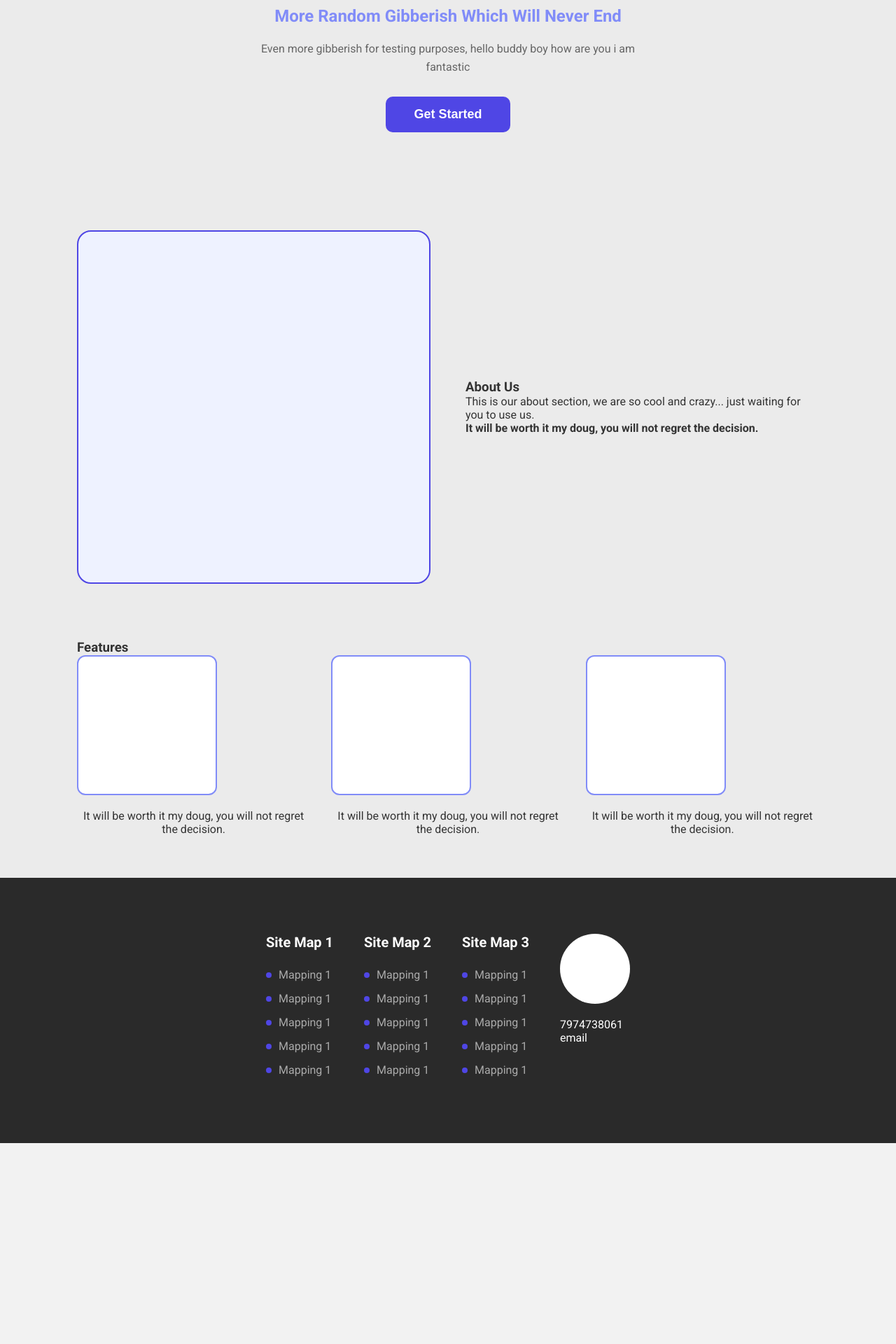
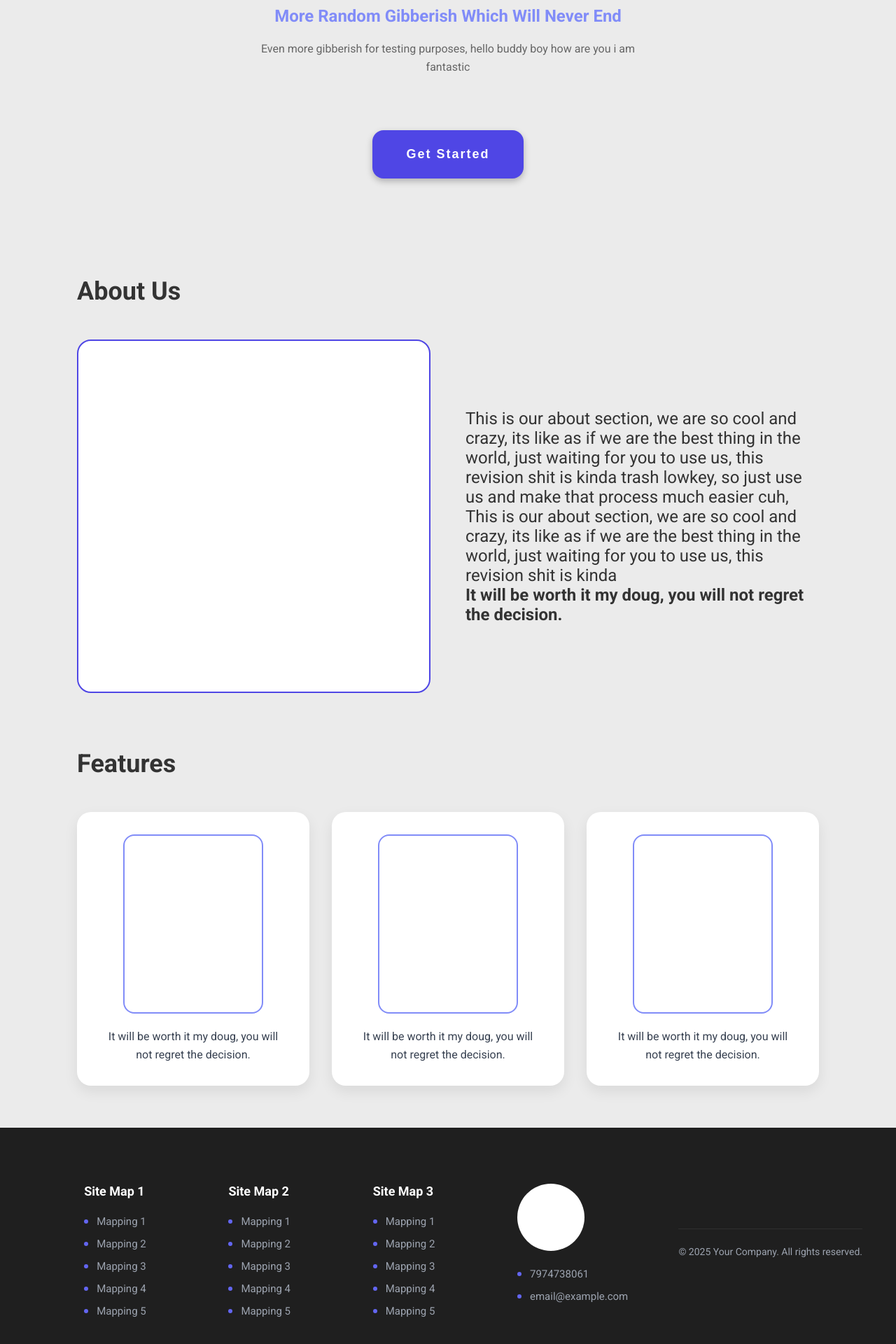
Before and after one commit to kashishrthr1/Memory_Tracker, a React (Vite) app in the folder client/: page / in a window 1280 px wide. Shown: the part 234-2154 px from the top of the page at 70% size. Before the commit the page ends 1867 px from the top, so only its background shows below. Built offline with nearby package versions, Linux system fonts and the light colour scheme.

Commit message:
home-page-done

```diff
--- a/client/src/components/Features.jsx
+++ b/client/src/components/Features.jsx
@@ -1,12 +1,18 @@
 const Features = () => (
   <div className="content-section">
+    <h2 className="about-heading">About Us</h2>
+
     <div className="about-grid">
       <div className="placeholder-img"></div>
-      <div>
-        <h3>About Us</h3>
+
+      <div className="about-text">
         <p>
-          This is our about section, we are so cool and crazy... just waiting
-          for you to use us.
+          This is our about section, we are so cool and crazy, its like as if we
+          are the best thing in the world, just waiting for you to use us, this
+          revision shit is kinda trash lowkey, so just use us and make that
+          process much easier cuh, This is our about section, we are so cool and
+          crazy, its like as if we are the best thing in the world, just waiting
+          for you to use us, this revision shit is kinda
         </p>
         <p>
           <strong>
@@ -15,12 +21,16 @@ const Features = () => (
         </p>
       </div>
     </div>
-    <h3>Features</h3>
+
+    <h2 className="about-heading">Features</h2>
+
     <div className="features-grid">
       {[1, 2, 3].map((i) => (
         <div key={i} className="feature-card">
           <div className="feature-box"></div>
-          <p>It will be worth it my doug, you will not regret the decision.</p>
+          <p className="feature-text">
+            It will be worth it my doug, you will not regret the decision.
+          </p>
         </div>
       ))}
     </div>
--- a/client/src/components/Footer.jsx
+++ b/client/src/components/Footer.jsx
@@ -3,26 +3,37 @@ const Footer = () => (
     <div className="footer-grid">
       {[1, 2, 3].map((num) => (
         <div key={num} className="footer-column">
-          <h4>Site Map {num}</h4>
+          <h4 className="footer-title">Site Map {num}</h4>
           <ul className="footer-links">
             {[1, 2, 3, 4, 5].map((i) => (
-              <li key={i}>
-                <span className="dot"></span> Mapping 1
+              <li key={i} className="footer-link">
+                <span className="dot"></span>
+                Mapping {i}
               </li>
             ))}
           </ul>
         </div>
       ))}
-      <div className="footer-column">
+
+      {/* Profile / Contact column */}
+      <div className="footer-column footer-profile">
         <div className="profile-circle"></div>
-        <p>
-          <span className="dot"></span> 7974738061
-        </p>
-        <p>
-          <span className="dot"></span> email
-        </p>
+
+        <div className="footer-contact">
+          <p>
+            <span className="dot"></span> 7974738061
+          </p>
+          <p>
+            <span className="dot"></span> email@example.com
+          </p>
+        </div>
       </div>
+    </div>
+
+    <div className="footer-bottom">
+      © 2025 Your Company. All rights reserved.
     </div>
   </footer>
 );
+
 export default Footer;
--- a/client/src/components/Navbar.jsx
+++ b/client/src/components/Navbar.jsx
@@ -7,8 +7,8 @@ const Navbar = () => (
       <button className="nav-btn">Contact</button>
     </div>
     <div className="nav-actions">
-      <div className="action-box box-outline"></div>
-      <div className="action-box box-solid"></div>
+      <div className="action-box box-outline">Log In</div>
+      <div className="action-box box-solid">Register</div>
     </div>
   </nav>
 );
--- a/client/src/styles/home.css
+++ b/client/src/styles/home.css
@@ -68,14 +68,21 @@
   }
 
   .action-box {
-    width: 96px;
-    height: 48px;
+    width: 108px;
+    height: 54px;
+    padding: 20px;
     border-radius: 16px;
     box-shadow: 0px 4px 10px rgba(0, 0, 0, 0.25);
+    display: flex;
+    justify-content: center;
+    align-items: center;
+    font-weight: 600;
+    letter-spacing: 2px;
   }
 
   .box-outline { border: 1px solid #ccc; background: white; }
-  .box-solid { background: #4f46e5; }
+  .box-solid { background: #4f46e5;
+color: white; }
 
   /* Hero */
   .hero {
@@ -104,14 +111,17 @@
   }
 
   .btn-primary {
+    margin-top: 48px;
     background: #4f46e5;
     color: white;
-    padding: 15px 40px;
+    padding: 24px 48px;
     border: none;
-    border-radius: 10px;
+    border-radius: 16px;
     font-weight: bold;
     cursor: pointer;
     font-size: 18px;
+    box-shadow: 0px 4px 10px rgba(0, 0, 0, 0.25);
+    letter-spacing: 2px;
   }
 
   /* Features & About */
@@ -127,74 +137,165 @@
     gap: 50px;
     align-items: center;
     margin-bottom: 80px;
+
   }
+  .about-heading {
+    margin-bottom: 32px;
+    font-weight: 500;
+    font-size: 2.5rem;
+  }
+  .about-text p {
+    font-size: 1.5rem;
+  }
+
 
   .placeholder-img {
     aspect-ratio: 1/1;
     border: 2px solid #4f46e5;
-    background: #eef2ff;
+    background: #ffffff;
     border-radius: 20px;
   }
 
+  .about-heading {
+    font-size: 36px;
+    font-weight: 600;
+    margin-bottom: 48px;
+  }
+
+  /* Grid centered + constrained width */
   .features-grid {
     display: grid;
     grid-template-columns: repeat(3, 1fr);
-    gap: 30px;
+    gap: 32px;
+    max-width: 1100px;
+    margin: 0 auto; /* centers whole section */
   }
 
+  /* Card */
   .feature-card {
+    display: flex;
+    flex-direction: column;
+    align-items: center;
     text-align: center;
+
+    background: #ffffff;
+    padding: 32px 24px;
+    border-radius: 20px;
+
+    box-shadow: 0 8px 20px rgba(0, 0, 0, 0.08);
+    transition: transform 0.25s ease, box-shadow 0.25s ease;
   }
 
-  .feature-box {
-    aspect-ratio: 1/1;
-    border: 2px solid #818cf8;
-    background: white;
-    margin-bottom: 20px;
-    border-radius: 12px;
+  .feature-card:hover {
+    transform: translateY(-6px);
+    box-shadow: 0 16px 30px rgba(0, 0, 0, 0.12);
   }
 
-  /* Footer */
-  .footer {
-    background: #2a2a2a;
-    color: white;
-    padding: 80px 48px;
+  /* Icon / placeholder */
+  .feature-box {
+      height: 256px;
+    /* width: auto; */
+    border-radius: 16px;
+    border: 2px solid #818cf8;
+    background: #ffffff;
+    margin-bottom: 20px;
   }
 
+  /* Text */
+  .feature-text {
+    font-size: 16px;
+    line-height: 1.6;
+    color: #374151;
+    max-width: 260px;
+  }
+
+
+  /* Footer base */
+.footer {
+    background: #1f1f1f;
+    color: #e5e7eb;
+    padding: 80px 48px 32px;
+  }
+
+  /* Grid */
   .footer-grid {
     max-width: 1200px;
     margin: 0 auto;
     display: grid;
     grid-template-columns: repeat(4, 1fr);
-    gap: 40px;
+    gap: 48px;
   }
 
-  .footer-column h4 { margin-bottom: 25px; font-size: 20px; }
+  /* Titles */
+  .footer-title {
+    font-size: 18px;
+    font-weight: 600;
+    margin-bottom: 24px;
+    color: #ffffff;
+  }
 
+  /* Links */
   .footer-links {
     list-style: none;
     padding: 0;
+    margin: 0;
   }
 
-  .footer-links li {
+  .footer-link {
     display: flex;
     align-items: center;
-    gap: 10px;
-    margin-bottom: 15px;
-    color: #aaa;
+    gap: 12px;
+    margin-bottom: 14px;
+    font-size: 15px;
+    color: #9ca3af;
+    cursor: pointer;
+    transition: color 0.2s ease;
   }
 
+  .footer-link:hover {
+    color: #ffffff;
+  }
+
+  /* Dot */
   .dot {
-    width: 8px;
-    height: 8px;
-    background: #4f46e5;
+    width: 6px;
+    height: 6px;
+    background: #6366f1;
     border-radius: 50%;
+    flex-shrink: 0;
+  }
+
+  /* Profile column */
+  .footer-profile {
+    display: flex;
+    flex-direction: column;
+    align-items: flex-start;
   }
 
   .profile-circle {
-    width: 100px;
-    height: 100px;
-    background: white;
+    width: 96px;
+    height: 96px;
+    background: #ffffff;
     border-radius: 50%;
-    margin-bottom: 20px;
+    margin-bottom: 24px;
   }
+
+  /* Contact info */
+  .footer-contact p {
+    display: flex;
+    align-items: center;
+    gap: 12px;
+    margin-bottom: 14px;
+    font-size: 15px;
+    color: #9ca3af;
+  }
+
+  /* Bottom bar */
+  .footer-bottom {
+    margin-top: 64px;
+    padding-top: 24px;
+    border-top: 1px solid #2f2f2f;
+    text-align: center;
+    font-size: 14px;
+    color: #9ca3af;
+  }
```
